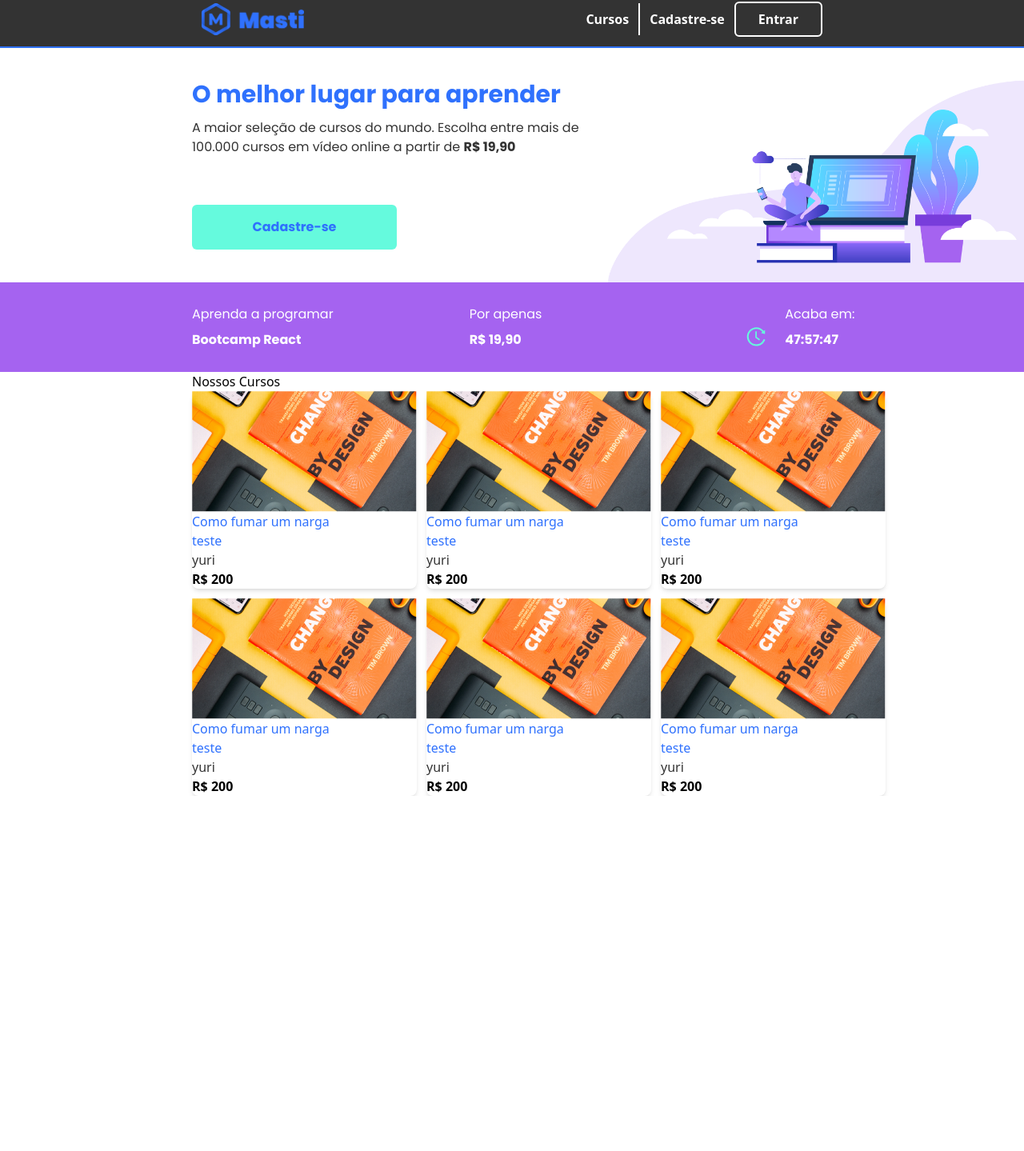
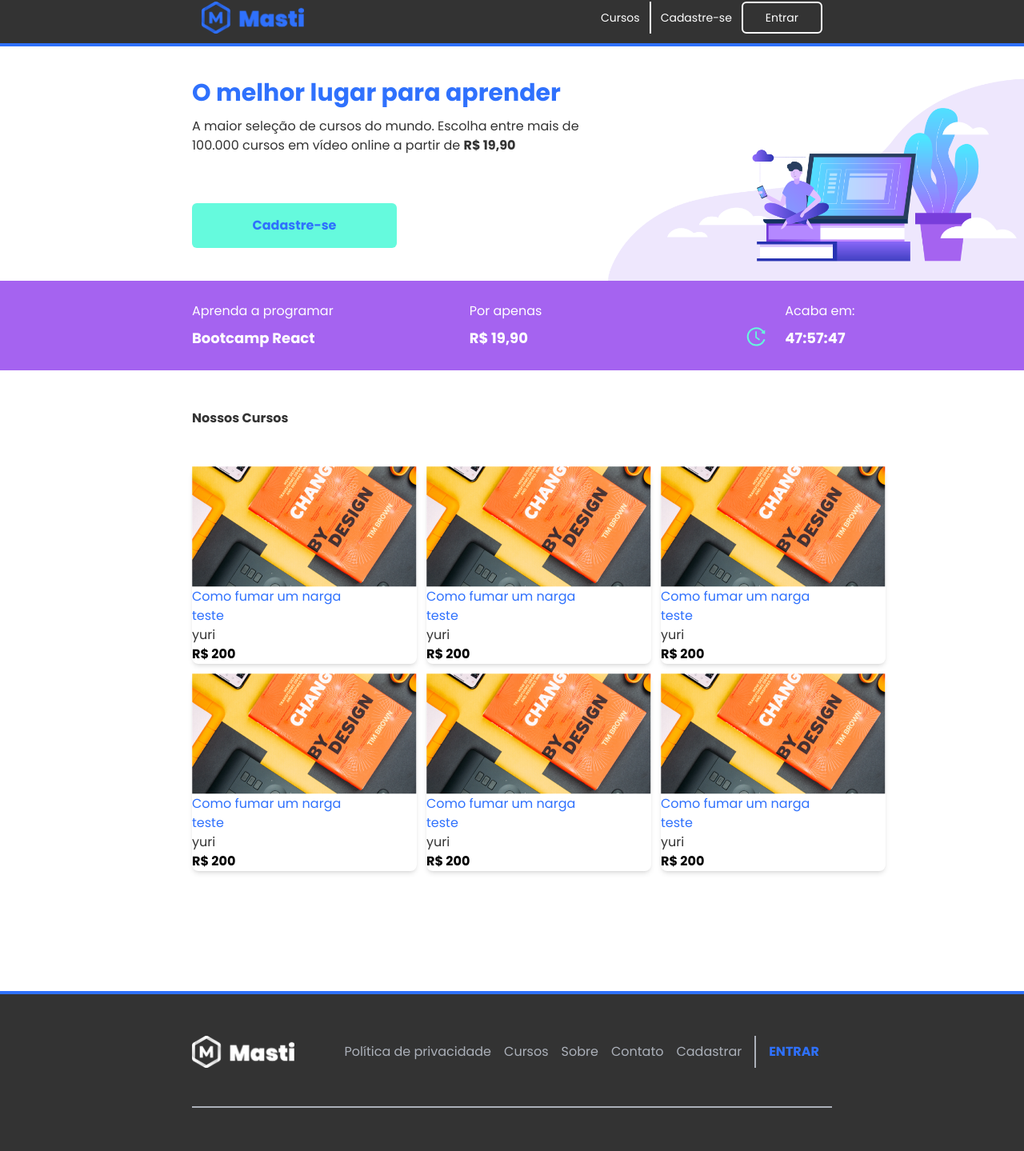
Before and after one commit to felipe-a-rios/bootcampMastiReactJS, a React (Vite) app in the folder web/: page / in a window 1280 px wide. Shown: the part 10-1449 px from the top of the page at 80% size. Before the commit the page ends 1005 px from the top, so only its background shows below. Built offline with nearby package versions, Linux system fonts and the light colour scheme.

Commit message:
adding footer and changing blueLine component to radix ui separator

```diff
--- a/web/index.html
+++ b/web/index.html
@@ -1,5 +1,5 @@
 <!DOCTYPE html>
-<html lang="en">
+<html lang="en" class="font-main">
   <head>
     <meta charset="UTF-8" />
     <link rel="icon" type="image/svg+xml" href="/vite.svg" />
--- /dev/null
+++ b/web/src/@types/images.d.ts
@@ -0,0 +1,14 @@
+declare module "*.jpg" {
+  const value: string;
+  export = value;
+}
+
+declare module "*.png" {
+  const value: string;
+  export = value;
+}
+
+declare module "*.svg" {
+  const value: string;
+  export = value;
+}
--- a/web/src/components/BlueLine.tsx
+++ b/web/src/components/BlueLine.tsx
@@ -1,3 +1,10 @@
+import * as Separator from "@radix-ui/react-separator";
 export function BlueLine() {
-  return <div className="w-full h-0.5 bg-blue"></div>;
+  return (
+    <Separator.Root
+      className="bg-blue h-[0.25rem] w-full"
+      decorative
+      orientation="horizontal"
+    />
+  );
 }
--- a/web/src/components/FooterTable.tsx
+++ b/web/src/components/FooterTable.tsx
@@ -1 +1,70 @@
-export function FooterTable() {}
+import { BlueLine } from "./BlueLine";
+import logoWhite from "../assets/logo_white_full.png";
+import * as Separator from "@radix-ui/react-separator";
+import faceLogo from "../assets/facebook.svg";
+import instaLogo from "../assets/instagram.svg";
+export function FooterTable() {
+  return (
+    <>
+      <BlueLine />
+
+      <footer className="bg-gray-footer text-gray-text p-4 pl-60 pr-60 ">
+        <div className="container mx-auto flex justify-between items-center pt-9 font-normal gap-3 pb-12 ">
+          <a href="">
+            <img className="w-32 h-10" src={logoWhite} alt="Logo masti" />
+          </a>
+
+          <div className="flex items-center justify-around">
+            <a href="#" className="text-white mr-4 hover:underline">
+              Política de privacidade
+            </a>
+            <a href="#" className="text-white mr-4 hover:underline">
+              Cursos
+            </a>
+            <a href="#" className="text-white mr-4 hover:underline">
+              Sobre
+            </a>
+            <a href="#" className="text-white mr-4 hover:underline">
+              Contato
+            </a>
+            <a href="#" className="text-white mr-4 hover:underline">
+              Cadastrar
+            </a>
+            <Separator.Root
+              className="bg-gray-text h-10 w-0.5"
+              decorative
+              orientation="vertical"
+            />
+            <a
+              href="#"
+              className="text-white mr-4 text-blue font-semibold hover:underline ml-4"
+            >
+              ENTRAR
+            </a>
+          </div>
+        </div>
+        <Separator.Root
+          className="bg-gray-text h-[0.125rem] w-1/1"
+          decorative
+          orientation="horizontal"
+        />
+        <div className="text-sm flex pt-14 justify-between items-center">
+          <p className="">
+            Copyright 2023 Itsam, desenvolvido pela{" "}
+            <a className="text-blue" href="https://circularbrain.io/">
+              MASTI
+            </a>{" "}
+          </p>
+          <div className="flex items-center justify-end gap-4">
+            <a href="https://www.facebook.com/grupomasti">
+              <img src={faceLogo} alt="facebook logo" />
+            </a>
+            <a href="https://www.instagram.com/masti.tech/">
+              <img src={instaLogo} alt="instagram logo" />
+            </a>
+          </div>
+        </div>
+      </footer>
+    </>
+  );
+}
--- a/web/src/components/Header.tsx
+++ b/web/src/components/Header.tsx
@@ -9,7 +9,7 @@ type headerProps = {
 export function Header({ linkText, buttonText, linkText2 }: headerProps) {
   return (
     <>
-      <header className="flex items-center justify-between bg-carbon-900 w-full text-center font-bold p-3">
+      <header className="flex items-center justify-between bg-carbon-900 w-full text-center font-medium p-3 text-sm">
         <a href="https://masti.com.br/" className=" pl-60">
           <img src={logoImg} className="w-32 h-10" alt="logo Masti" />
         </a>
--- a/web/src/pages/Home.tsx
+++ b/web/src/pages/Home.tsx
@@ -2,6 +2,7 @@ import banner from "../assets/img_banner.png";
 import clockImg from "../assets/relogio.svg";
 
 import { Card } from "../components/Card";
+import { FooterTable } from "../components/FooterTable";
 import { Header } from "../components/Header";
 import CountDownTimer from "../components/Timer";
 
@@ -31,12 +32,12 @@ export function Home() {
         </div>
         <section className="bg-purple grid grid-cols-3 font-main pl-60 space-around items-center text-carbon-100 h-28">
           <div className="col-span-1 align-middle flex flex-col gap-2">
-            <span className="">Aprenda a programar</span>
-            <h2 className="font-bold">Bootcamp React</h2>
+            <span className="text-base font-normal">Aprenda a programar</span>
+            <h2 className="font-semibold text-lg">Bootcamp React</h2>
           </div>
           <div className="col-span-1 align-middle flex flex-col gap-2">
-            <span>Por apenas</span>
-            <h2 className="font-bold">R$ 19,90</h2>
+            <span className="text-base font-normal">Por apenas</span>
+            <h2 className="font-semibold text-lg">R$ 19,90</h2>
           </div>
           <div className="col-span-1 align-middle flex gap-6 ">
             <img
@@ -45,16 +46,16 @@ export function Home() {
               alt="relógio"
             />
             <div className="flex flex-col gap-2 ">
-              <span>Acaba em:</span>
-              <h2 className="font-bold">
+              <span className="text-base font-normal">Acaba em:</span>
+              <h2 className="font-semibold text-lg">
                 <CountDownTimer hours={47} minutes={57} seconds={52} />{" "}
               </h2>
             </div>
           </div>
         </section>
-        <section className="pl-60">
-          <p className="text-black">Nossos Cursos</p>
-          <div className="flex flex-wrap gap-3 ">
+        <section className="pl-60 pt-12">
+          <p className="text-carbon-900 font-semibold pb-12">Nossos Cursos</p>
+          <div className="flex flex-wrap gap-3 pb-[9.375rem]">
             <Card
               description="teste"
               instructor="yuri"
@@ -111,6 +112,7 @@ export function Home() {
             />
           </div>
         </section>
+        <FooterTable />
       </main>
     </>
   );
--- a/web/tailwind.config.cjs
+++ b/web/tailwind.config.cjs
@@ -9,10 +9,14 @@ module.exports = {
       carbon: {
         900: "#333",
         800: "#828282",
-        700: "#BDBDBD",
-        600: "#E0E0E0",
-        500: "#F2F2F2",
+        500: "#BDBDBD",
+        300: "#E0E0E0",
+        200: "#F2F2F2",
         100: "#fff",
+      },
+      gray: {
+        footer: "rgba(51, 51, 51, 1)",
+        text: "#ACB1BA",
       },
     },
     fontFamily: {
--- a/web/tsconfig.json
+++ b/web/tsconfig.json
@@ -14,7 +14,11 @@
     "resolveJsonModule": true,
     "isolatedModules": true,
     "noEmit": true,
-    "jsx": "react-jsx"
+    "jsx": "react-jsx",
+    "paths": {
+      "../*": ["./src/*"]
+    },
+    "rootDirs": ["src", "src/"]
   },
   "include": ["src"],
   "references": [{ "path": "./tsconfig.node.json" }]
```
